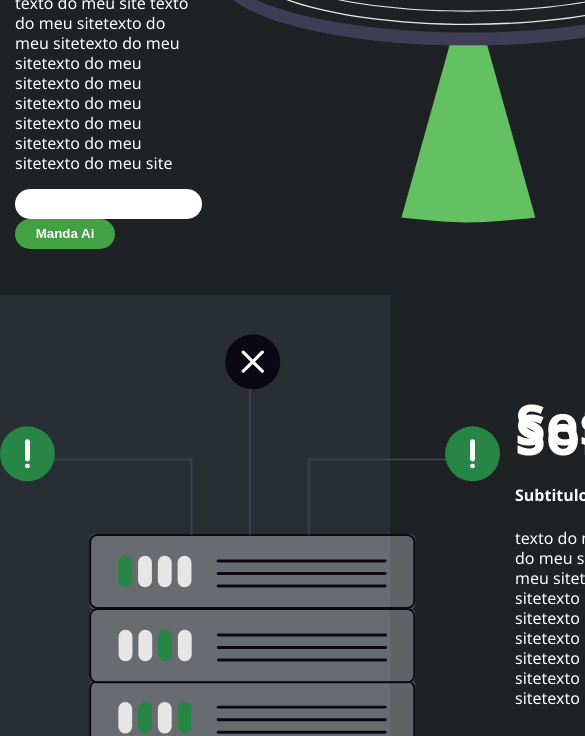
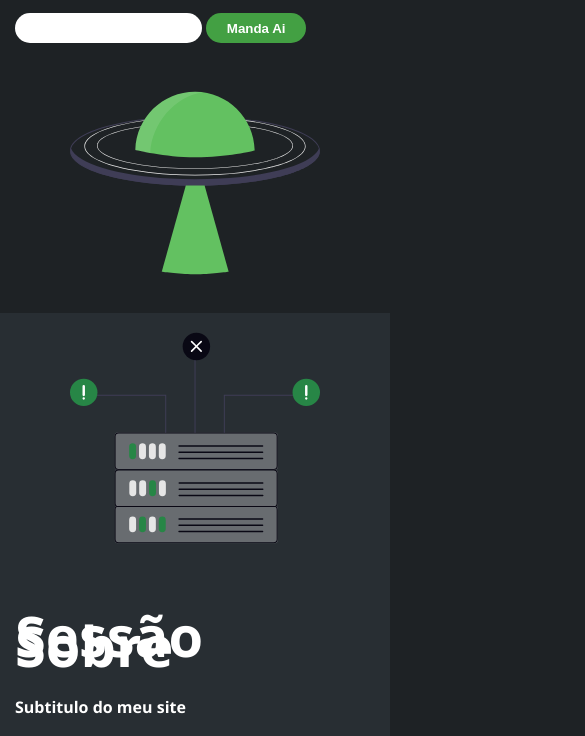
Before and after one commit to WillHubner/Aula-Frontend, a plain HTML site: page index.html in a window 390 px wide. Shown: the part 318-1054 px from the top of the page, 585 px wide, since content can reach past the window. Drawn offline with Linux system fonts and the light colour scheme.

Commit message:
adicionado responsividade

```diff
--- a/main.css
+++ b/main.css
@@ -107,3 +107,17 @@
     align-items: center;
     justify-content: center;
 }
+
+@media (max-width:780px) {
+   .container{
+    flex-direction: column;
+   }
+   .imgbody{
+    width: 250px;
+    height: 250px;
+   }
+   .imgtopo{
+    display: none;
+   }
+
+}
```
Also changed, not shown: vercel.json (added).
